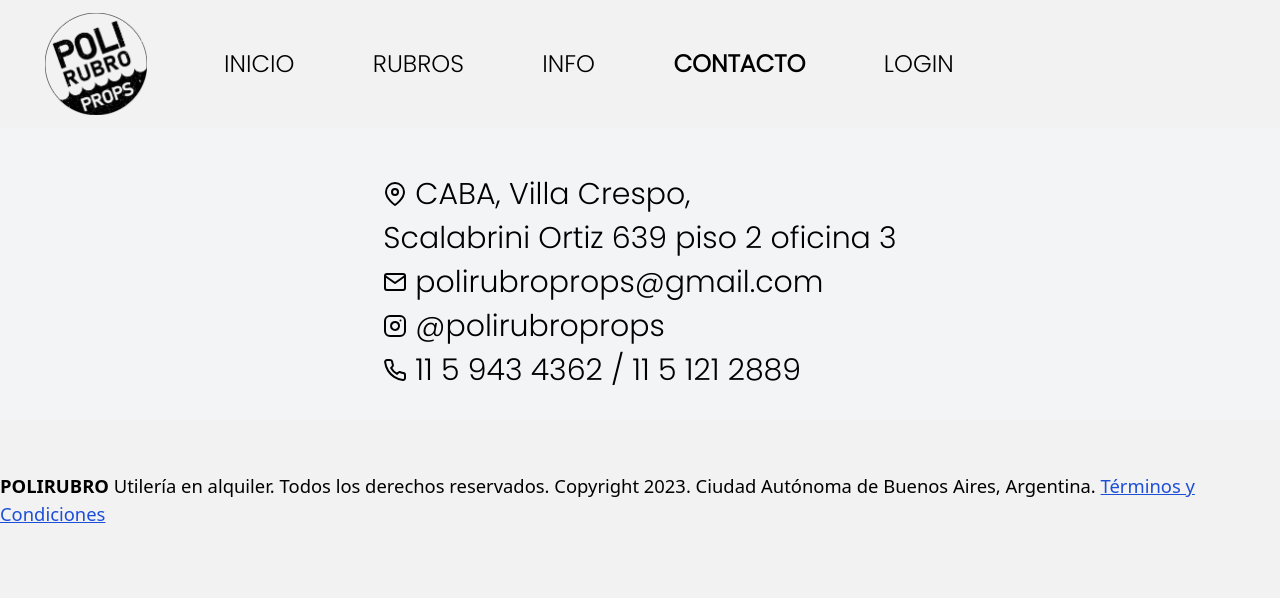
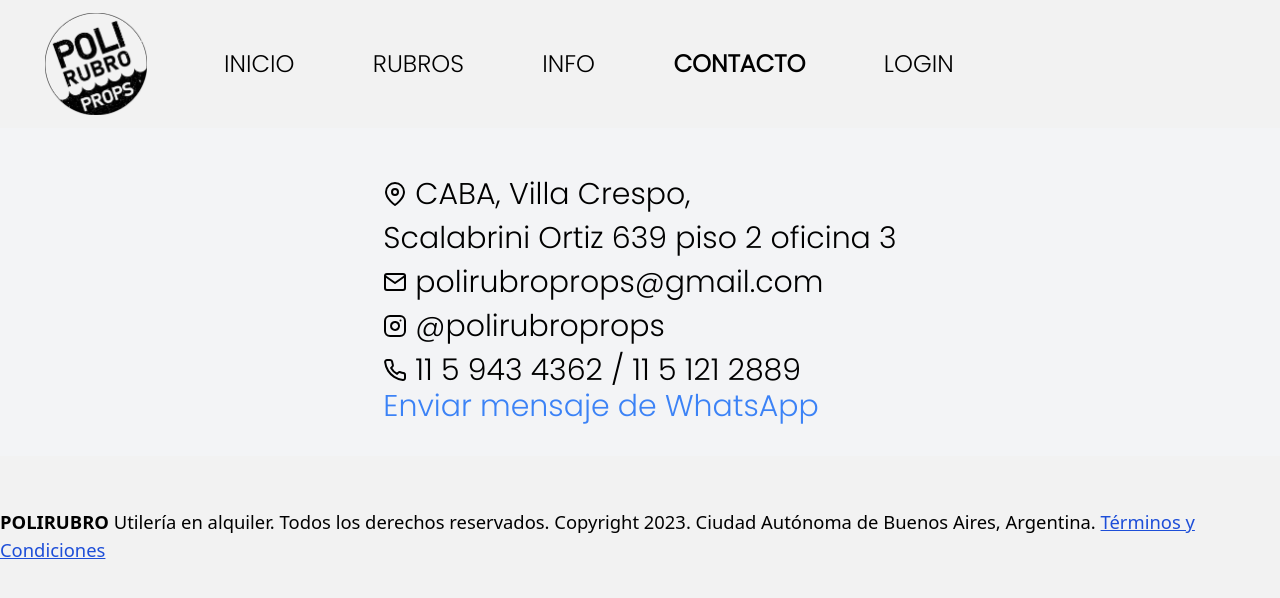
Before and after one commit to gerpag/digital-catalog, a React (Vite) app: page /contacto in a window 1280 px wide. Shown: the top 598 px of the page. Built offline with nearby package versions, Linux system fonts and the light colour scheme.

Commit message:
feat: link to instagram and whatsapp(prov)

```diff
--- a/src/App.jsx
+++ b/src/App.jsx
@@ -22,7 +22,7 @@ const App = () => {
   const [modalOpen, setModalOpen] = useState(false);
 
   const isAdmin = useSelector((state) => state.user.userData?.payload.is_admin || false)
-  console.log("COMP APP IS AUTH",isAdmin);
+
 
 
 
@@ -39,7 +39,7 @@ const App = () => {
           },
         })
         .then((res) => {
-          console.log(res.data);
+
           dispatch(setUserData(res.data));
         })
         .catch((err) => {
--- a/src/components/Contacto.jsx
+++ b/src/components/Contacto.jsx
@@ -2,6 +2,7 @@ import React from 'react';
 import { Mail, Instagram, MapPin, Phone } from 'react-feather';
 
 const Contacto = () => {
+  const numeroWhatsApp = '5491159434362';
   return (
     <div className="polirubro-container flex items-center justify-center bg-gray-100 pt-[17vh]">
       <div className="text-left p-4 max-w-3xl mx-auto">
@@ -18,11 +19,23 @@ const Contacto = () => {
             <Mail className="mr-2" /> polirubroprops@gmail.com
           </li>
           <li className="flex items-center mb-2">
-            <Instagram className="mr-2" /> @polirubroprops
+            <Instagram className="mr-2" /> <a target="_blank" href="https://www.instagram.com/polirubroprops/">@polirubroprops</a>
           </li>
           <li className="flex items-center">
             <Phone className="mr-2" /> 11 5 943 4362 / 11 5 121 2889
           </li>
+          <li className="flex items-center">
+
+            <a
+              href={`https://wa.me/${numeroWhatsApp}`}
+              target="_blank"
+              rel="noopener noreferrer"
+              className="text-blue-500"
+            >
+              Enviar mensaje de WhatsApp
+            </a>
+          </li>
+
         </ul>
       </div>
     </div>
--- a/src/components/NavBar.jsx
+++ b/src/components/NavBar.jsx
@@ -9,7 +9,7 @@ const NavBar = ({ handleModal,modal }) => {
   const location = useLocation();
   const isAdmin = useSelector((state) => state.user.userData?.payload.is_admin || false)
 
-  console.log(isAdmin);
+
 
 
   const links = ["INICIO", "RUBROS", "INFO", "CONTACTO", "LOGIN"];
--- a/src/components/ProductManage.jsx
+++ b/src/components/ProductManage.jsx
@@ -112,7 +112,7 @@ const ProductManage = () => {
       url_img:""
     },
     validationSchema,
-    onSubmit: async (values) => {
+    onSubmit: async (values,  { resetForm }) => {
       try {
         const formdata = new FormData();
 
@@ -123,8 +123,11 @@ const ProductManage = () => {
 
         const response = await axios.post('http://localhost:4000/api/v1/product/add', formdata);
 
+      toast.success('Artículo agregado exitosamente');
 
-      toast.success('Artículo agregado exitosamente');
+      resetForm();
+      document.getElementById('image').value = null;
+
       } catch (error) {
         const errDup = error.response.data.error.split(" ")[0];
         console.error('Error adding product:', error.message);
@@ -160,6 +163,7 @@ const ProductManage = () => {
             Imagen:
           </label>
           <input
+            id=  'image'
             type="file"
             accept="image/*"
             name="image"
```
